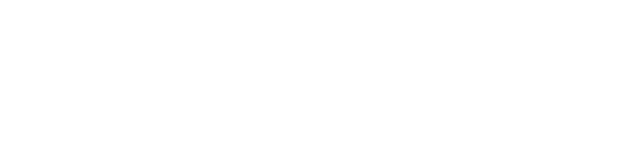
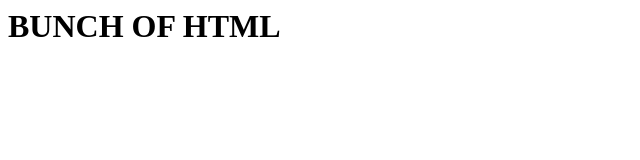
Before and after one commit to thatonedudebro/crap-portfolio, a plain HTML site: page index.html in a window 1280 px wide. Shown: the whole page, without its empty margins (0-640 px from the left). Drawn offline with Linux system fonts and the light colour scheme.

Commit message:
added index html

```diff
--- a/index.html
+++ b/index.html
@@ -6,6 +6,6 @@
     <title>Crap Portfolio</title>
 </head>
 <body>
-
+    <h1>BUNCH OF HTML</h1>
 </body>
 </html>
```
